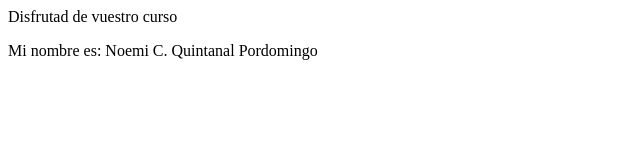
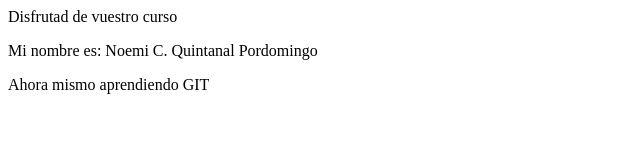
Before and after one commit to nquinpor/uax-devops-01, a plain HTML site: page devopscourse.html in a window 1280 px wide. Shown: the whole page, without its empty margins (0-640 px from the left). Drawn offline with Linux system fonts and the light colour scheme.

Commit message:
UPDATE: added new paragraph

```diff
--- a/devopscourse.html
+++ b/devopscourse.html
@@ -5,5 +5,6 @@
 	<body>
 		<p>Disfrutad de vuestro curso</p>
 		<p>Mi nombre es: Noemi C. Quintanal Pordomingo</p>
-	</body>
+		<p>Ahora mismo aprendiendo GIT</p>
+</body>
 </html>
```
